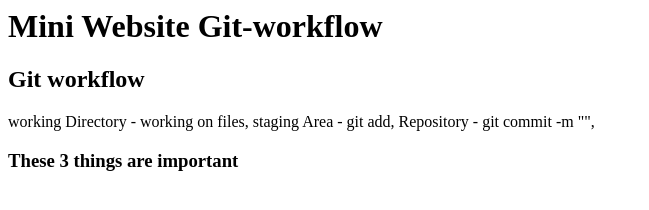
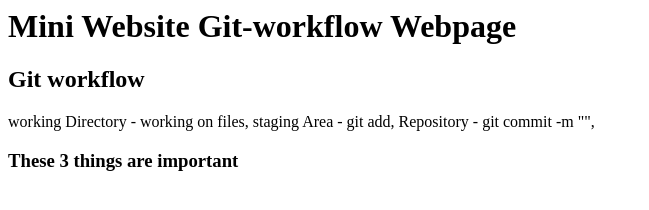
Before and after one commit to Lakshmiprabha-06/git-challenge, a plain HTML site: page index.html in a window 1280 px wide. Shown: the whole page, without its empty margins (0-649 px from the left). Drawn offline with Linux system fonts and the light colour scheme.

Commit message:
updated page

```diff
--- a/index.html
+++ b/index.html
@@ -1,4 +1,4 @@
-<h1>Mini Website Git-workflow</h1>
+<h1>Mini Website Git-workflow Webpage</h1>
 <h2>Git workflow</h2>
 working Directory - working on files,
 staging Area - git add,
```
